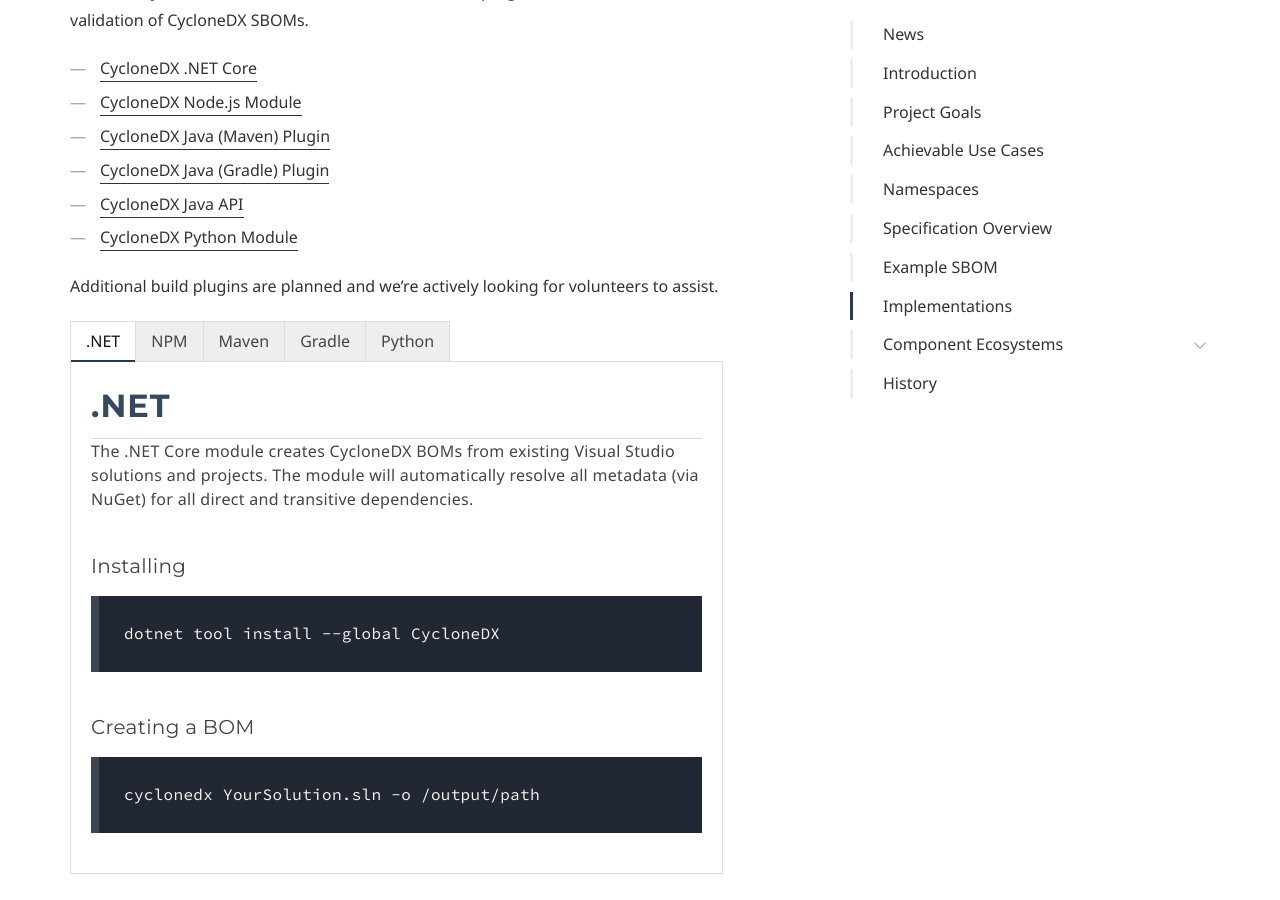
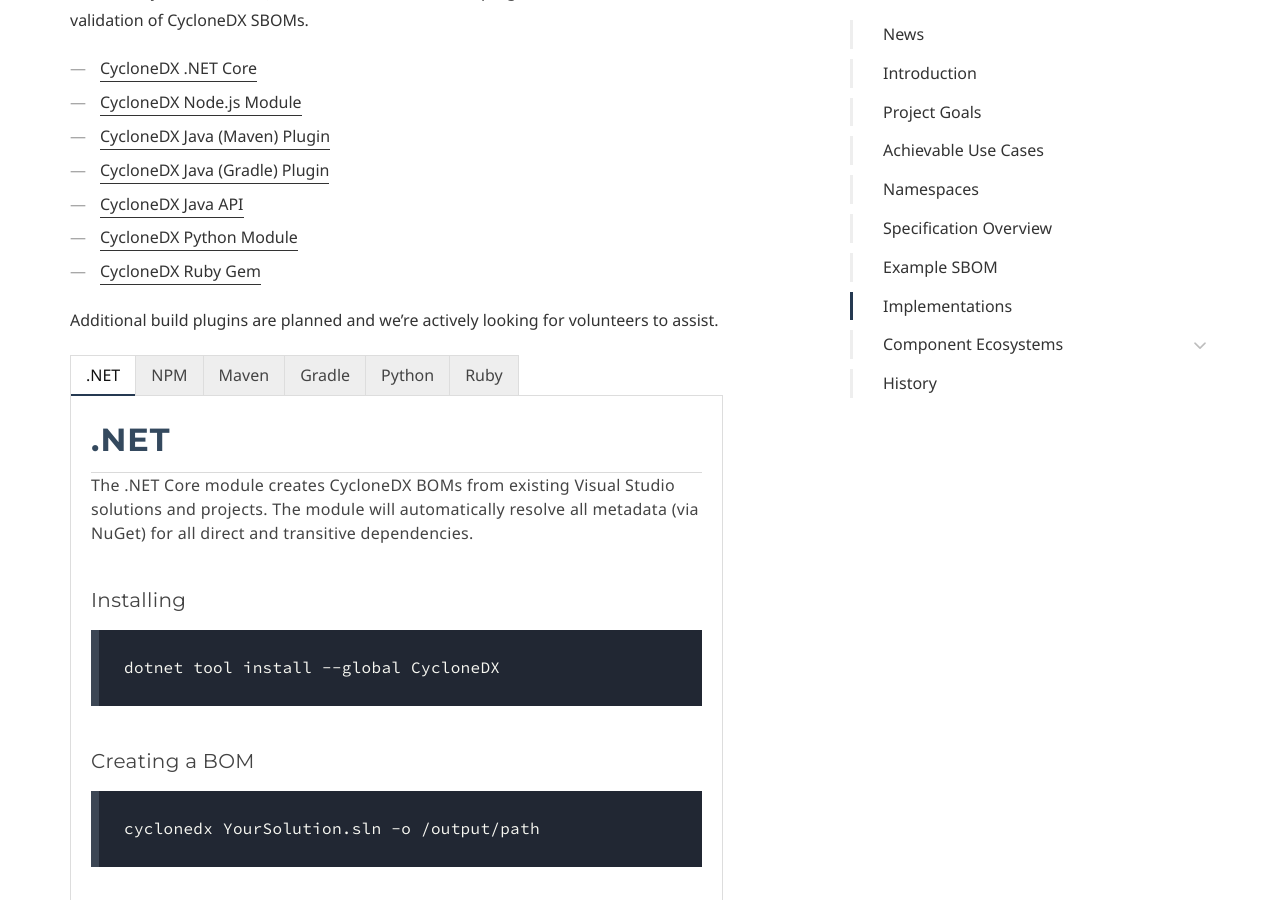
Before and after one commit to CycloneDX/cyclonedx.org, a Jekyll site: the page built from index.md, in a window 1280 px wide and 900 px high, scrolled down 5368 px. Built offline with Jekyll 4.4.1, drawn with Linux system fonts in a browser that asks for light colours; some web fonts are replaced.

Commit message:
Added ruby implementation

```diff
--- a/doks-theme/_includes/implementations.html
+++ b/doks-theme/_includes/implementations.html
@@ -4,6 +4,7 @@
     <input id="tab3" type="radio" name="pct" />
     <input id="tab4" type="radio" name="pct" />
     <input id="tab5" type="radio" name="pct" />
+    <input id="tab6" type="radio" name="pct" />
     <nav>
         <ul class="navtab">
             <li class="tab1">
@@ -20,6 +21,9 @@
             </li>
             <li class="tab5">
                 <label for="tab5">Python</label>
+            </li>
+            <li class="tab6">
+                <label for="tab6">Ruby</label>
             </li>
         </ul>
     </nav>
@@ -39,5 +43,8 @@
         <div class="tab5">
             {% include implementations/python.html %}
         </div>
+        <div class="tab6">
+            {% include implementations/ruby.html %}
+        </div>
     </section>
 </div>
--- /dev/null
+++ b/doks-theme/_includes/implementations/ruby.html
@@ -0,0 +1,15 @@
+<h2>Ruby</h2>
+<p>
+    The RubyGem creates CycloneDX BOMs from existing Ruby projects.
+    The gem will automatically resolve all metadata for all direct and transitive dependencies.
+</p>
+
+<h5>Installing</h5>
+<pre class="highlight">
+<code>gem install cyclonedx-ruby</code>
+</pre>
+
+<h5>Creating a BOM</h5>
+<pre class="highlight">
+<code>cyclonedx-ruby -p /path/to/ruby/project</code>
+</pre>
--- a/index.md
+++ b/index.md
@@ -122,6 +122,7 @@ was created for the programmatic creation and validation of CycloneDX SBOMs.
 - [CycloneDX Java (Gradle) Plugin](https://github.com/CycloneDX/cyclonedx-gradle-plugin)
 - [CycloneDX Java API](https://github.com/CycloneDX/cyclonedx-core-java)
 - [CycloneDX Python Module](https://github.com/CycloneDX/cyclonedx-python)
+- [CycloneDX Ruby Gem](https://github.com/CycloneDX/cyclonedx-ruby-gem)
 
 
 Additional build plugins are planned and we're actively looking for volunteers to assist.
```
